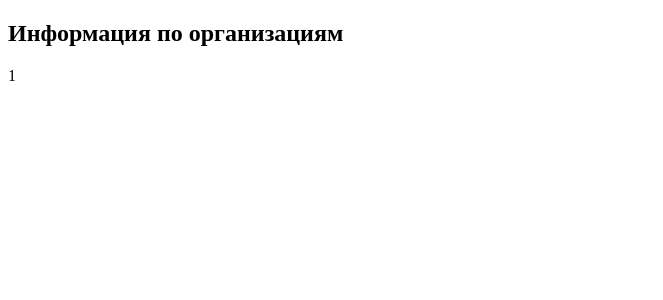
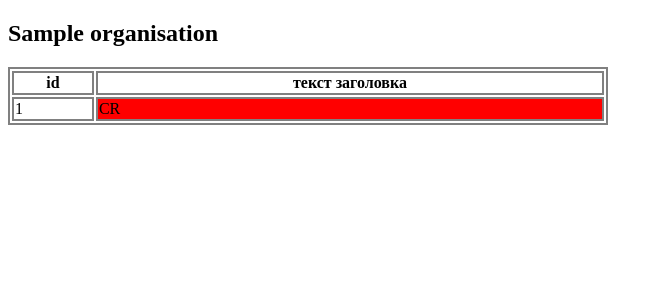
Before and after one commit to 0gl04q/SOUT, a Django app: page /sout_info/1 in a window 1280 px wide. Shown: the top 300 px of the page, without its empty margins (0-663 px from the left). Run offline with Django 4.2, Linux system fonts and the light colour scheme; tables that the repository leaves empty hold one stand-in row (values such as "Sample post").

Commit message:
'add_table'

```diff
--- a/templates/base.html
+++ b/templates/base.html
@@ -1,7 +1,10 @@
+{% load static %}
+
 <!DOCTYPE html>
 <html lang="en">
 <head>
     <meta charset="UTF-8">
+    <link rel="stylesheet" href="{% static 'verification_app/css/work_places.css' %}">
     <title>{% block title %} {% endblock %}</title>
 </head>
 <body>
--- a/verification_app/models.py
+++ b/verification_app/models.py
@@ -8,7 +8,7 @@ class Organisation(models.Model):
     email = models.EmailField()
 
     def __str__(self):
-        return f'Организация: {self.name}'
+        return f'{self.name}'
 
 
 class WorkPlace(models.Model):
--- /dev/null
+++ b/verification_app/static/verification_app/css/work_places.css
@@ -0,0 +1,21 @@
+/* внешние границы таблицы серого цвета толщиной 1px */
+table {
+   border: 2px solid grey;
+}
+/* границы ячеек первого ряда таблицы */
+th {
+   border: 2px solid grey;
+}
+/* границы ячеек тела таблицы */
+td {
+   border: 2px solid grey;
+}
+
+/* сделает ширину таблицы равной ширине блока контейнера, в котором она находится */
+table {
+   width: 100%;
+}
+/* задаст фиксированную ширину для таблицы */
+table {
+   width: 600px;
+}
--- a/verification_app/templates/verification_app/work_places.html
+++ b/verification_app/templates/verification_app/work_places.html
@@ -4,10 +4,21 @@
 
 {% block content %}
 
-    <h2> Информация по организациям </h2>
+<h2> {{ organization }} </h2>
 
+<table>
+    <tr>
+        <th>id</th>
+        <th>текст заголовка</th>
+    </tr>
     {% for place in work_places %}
-        <p>{{ place.place_id }}</p>
+    <tr>
+        <td> {{ place.place_id }}</td>
+        <td style="background-color: {% if place.status == 'CH' %} green {% else %} red {% endif %}">
+            {{ place.status }}
+        </td>
+    </tr>
     {% endfor %}
+</table>
 
 {% endblock %}
--- a/verification_app/views.py
+++ b/verification_app/views.py
@@ -101,4 +101,12 @@ class WorkPlacesView(ListView):
     def get_queryset(self):
         queryset = super().get_queryset()
         pk = self.kwargs.get('pk')
-        return queryset.filter(organization=pk)
+        return queryset.filter(organization=pk).order_by('place_id')
+
+    def get_context_data(self, *args, **kwargs):
+        pk = self.kwargs.get('pk')
+
+        context = super().get_context_data(*args, **kwargs)
+        context['organization'] = Organisation.objects.get(pk=pk)
+
+        return context
```
